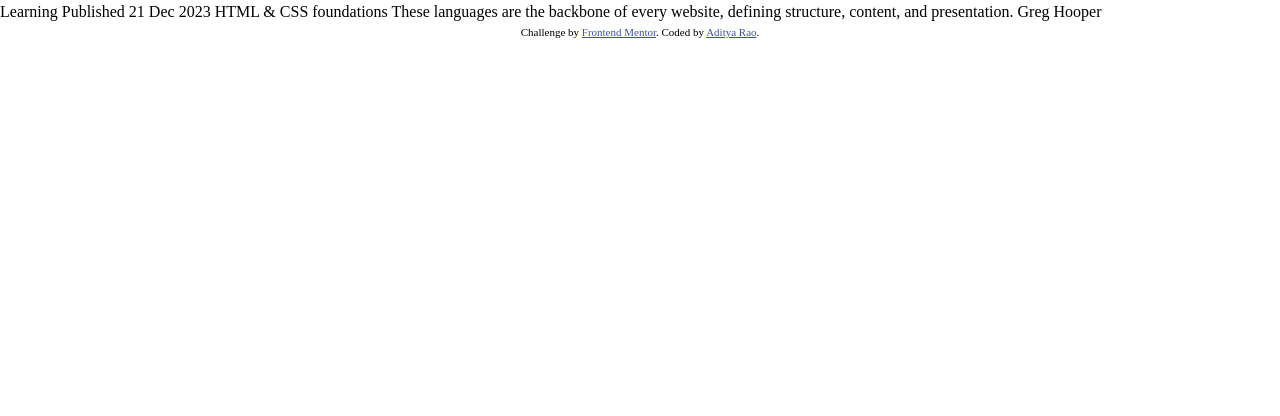
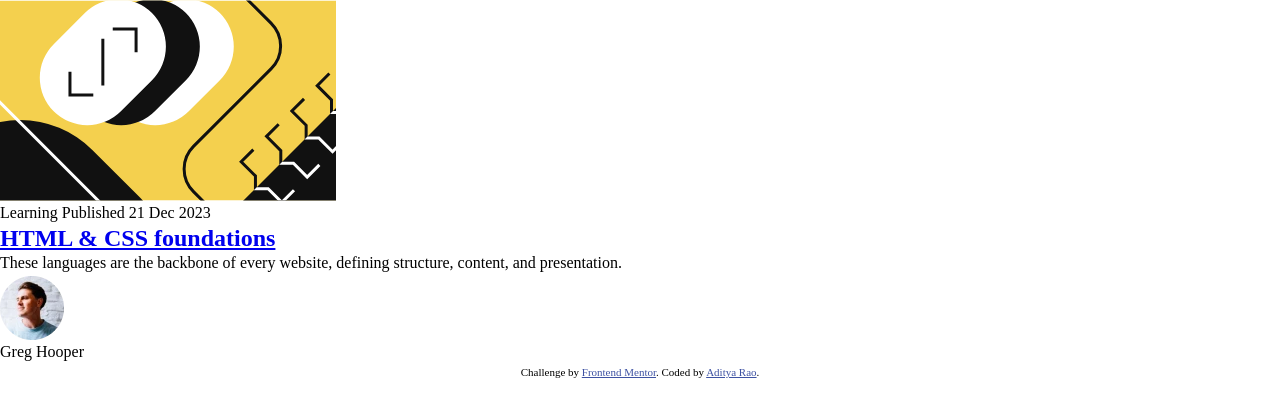
Before and after one commit to thisisadityarao/FM-blog-preview-card, a plain HTML site: page index.html in a window 1280 px wide. Drawn offline with Linux system fonts and the light colour scheme.

Commit message:
Complete the markup for card component, including linking required images

```diff
--- a/index.html
+++ b/index.html
@@ -29,16 +29,21 @@
 
 <body>
   <main>
-    Learning
+    <article>
+      <img src="/assets/images/illustration-article.svg" alt="Image related to this article">
+      <span class="article__tag">Learning</span>
 
-    Published 21 Dec 2023
+      <span class="article__date">Published 21 Dec 2023</span>
 
-    HTML & CSS foundations
+      <h1><a href="#">HTML & CSS foundations</a></h1>
 
-    These languages are the backbone of every website, defining structure, content, and presentation.
+      <p>These languages are the backbone of every website, defining structure, content, and presentation.</p>
 
-    Greg Hooper
-
+      <div class="article__author">
+        <img src="/assets/images/image-avatar.webp" alt="Greg Hooper">
+        <span>Greg Hooper</span>
+      </div>
+    </article>
   </main>
 
 
```
